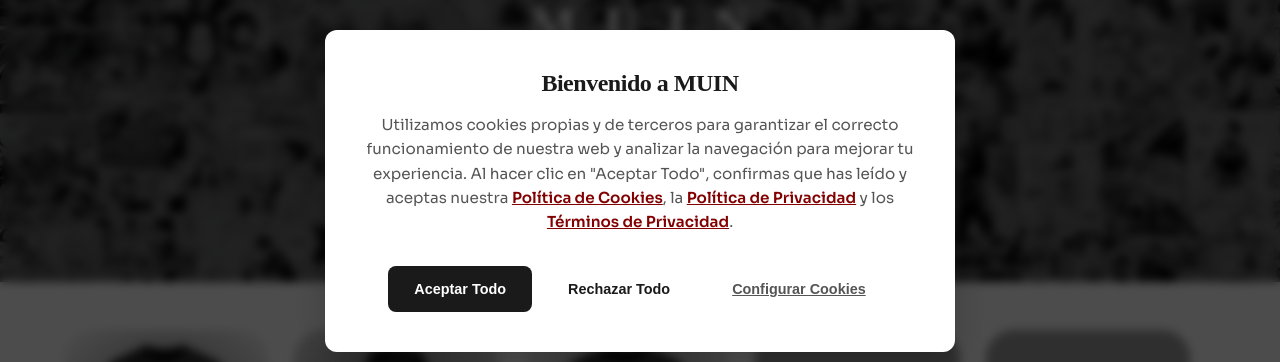
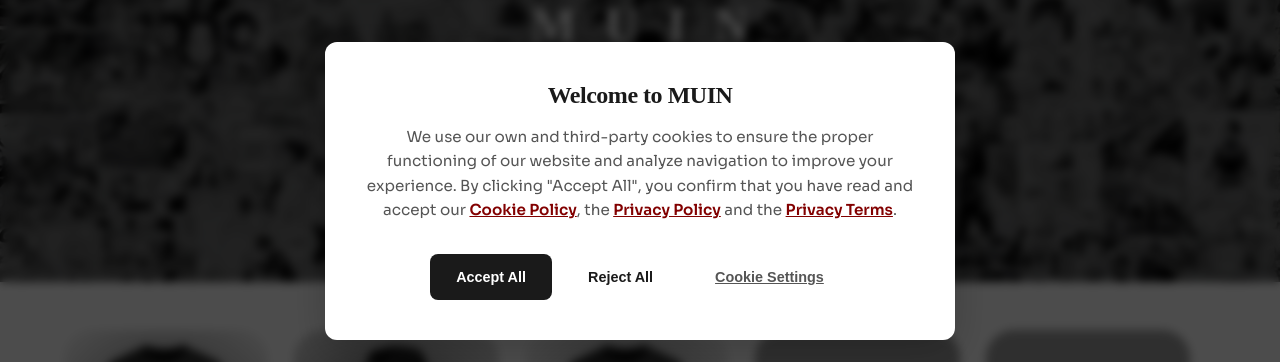
Before and after one commit to Sofi1108/Muin, a React (Vite) app in the folder frontend/: page / in a window 1280 px wide. Shown: the part 209-571 px from the top of the page. Built offline with nearby package versions, Linux system fonts and the light colour scheme; no server answers; grey boxes are pictures that could not be loaded; a web font is replaced by a local one.

Commit message:
feat: add CookieConsent component with configurable tracking preferences and local storage support

```diff
--- a/frontend/src/components/CookieConsent.tsx
+++ b/frontend/src/components/CookieConsent.tsx
@@ -1,10 +1,11 @@
 import React, { useState, useEffect } from 'react';
-import { Link } from 'react-router-dom';
+import { Link, useLocation } from 'react-router-dom';
 import '../styles/cookie-consent.css';
 
 const CookieConsent: React.FC = () => {
   const [isVisible, setIsVisible] = useState(false);
   const [showPreferences, setShowPreferences] = useState(false);
+  const location = useLocation();
   const [preferences, setPreferences] = useState({
     essential: true, // Siempre obligatorias
     analytics: false,
@@ -14,18 +15,20 @@
   useEffect(() => {
     const saved = localStorage.getItem('muin_cookie_consent');
     if (!saved) {
-      setIsVisible(true);
+      if (location.pathname === '/') {
+        setIsVisible(true);
+      }
     } else {
       try {
         const parsed = JSON.parse(saved);
-        if (typeof parsed === 'object') {
+        if (typeof parsed === 'object' && parsed !== null) {
           setPreferences(prev => ({ ...prev, ...parsed }));
         }
       } catch (e) {
         // En caso de que se haya guardado solo un string en la versión anterior
       }
     }
-  }, []);
+  }, [location.pathname]);
 
   const savePreferences = (prefs: any) => {
     localStorage.setItem('muin_cookie_consent', JSON.stringify(prefs));
@@ -58,7 +61,7 @@
   return (
     <>
       {!isVisible && (
-        <button className="cookie-floating-btn" onClick={handleOpenConsent} title="Configurar Cookies">
+        <button className="cookie-floating-btn" onClick={handleOpenConsent} title="Cookie Settings">
           <span className="material-symbols-outlined">cookie</span>
         </button>
       )}
@@ -68,58 +71,58 @@
           <div className="cookie-consent-modal">
             {!showPreferences ? (
               <>
-                <h2>Bienvenido a MUIN</h2>
+                <h2>Welcome to MUIN</h2>
                 <p>
-                  Utilizamos cookies propias y de terceros para garantizar el correcto funcionamiento de nuestra web y analizar la navegación para mejorar tu experiencia. Al hacer clic en "Aceptar Todo", confirmas que has leído y aceptas nuestra <Link to="/cookies-policy">Política de Cookies</Link>, la <Link to="/privacy-policy">Política de Privacidad</Link> y los <Link to="/privacy-terms">Términos de Privacidad</Link>.
+                  We use our own and third-party cookies to ensure the proper functioning of our website and analyze navigation to improve your experience. By clicking "Accept All", you confirm that you have read and accept our <Link to="/cookies-policy">Cookie Policy</Link>, the <Link to="/privacy-policy">Privacy Policy</Link> and the <Link to="/privacy-terms">Privacy Terms</Link>.
                 </p>
                 <div className="cookie-consent-actions">
-                  <button className="btn-accept" onClick={handleAcceptAll}>Aceptar Todo</button>
-                  <button className="btn-reject" onClick={handleRejectAll}>Rechazar Todo</button>
-                  <button className="btn-config" onClick={() => setShowPreferences(true)}>Configurar Cookies</button>
+                  <button className="btn-accept" onClick={handleAcceptAll}>Accept All</button>
+                  <button className="btn-reject" onClick={handleRejectAll}>Reject All</button>
+                  <button className="btn-config" onClick={() => setShowPreferences(true)}>Cookie Settings</button>
                 </div>
               </>
             ) : (
               <>
-                <h2>Configuración de Cookies</h2>
+                <h2>Cookie Settings</h2>
                 <p className="preferences-desc">
-                  Selecciona qué tipo de cookies permites que utilicemos durante tu visita.
+                  Select which types of cookies you allow us to use during your visit.
                 </p>
 
                 <div className="cookie-options">
                   <div className="cookie-option">
                     <div className="cookie-option-header">
-                      <h3>Cookies Esenciales</h3>
+                      <h3>Essential Cookies</h3>
                       <input type="checkbox" checked={true} disabled className="toggle-checkbox" />
                     </div>
-                    <p>Son estrictamente necesarias para que la web funcione correctamente (inicio de sesión, carrito de compra, seguridad). No se pueden desactivar.</p>
+                    <p>These are strictly necessary for the website to function properly (login, shopping cart, security). They cannot be disabled.</p>
                   </div>
 
                   <div className="cookie-option">
                     <div className="cookie-option-header">
-                      <h3>Cookies de Análisis</h3>
+                      <h3>Analytics Cookies</h3>
                       <label className="switch">
                         <input type="checkbox" checked={preferences.analytics} onChange={() => togglePreference('analytics')} />
                         <span className="slider round"></span>
                       </label>
                     </div>
-                    <p>Nos ayudan a entender cómo interactúas con la web (visitas, fuentes de tráfico) para mejorar el rendimiento y la experiencia de usuario.</p>
+                    <p>These help us understand how you interact with the website (visits, traffic sources) to improve performance and user experience.</p>
                   </div>
 
                   <div className="cookie-option">
                     <div className="cookie-option-header">
-                      <h3>Cookies de Marketing</h3>
+                      <h3>Marketing Cookies</h3>
                       <label className="switch">
                         <input type="checkbox" checked={preferences.marketing} onChange={() => togglePreference('marketing')} />
                         <span className="slider round"></span>
                       </label>
                     </div>
-                    <p>Se utilizan para rastrear a los visitantes a través de las webs y mostrar anuncios relevantes para el usuario individual.</p>
+                    <p>These are used to track visitors across websites and display relevant ads for the individual user.</p>
                   </div>
                 </div>
 
                 <div className="cookie-consent-actions prefs-actions">
-                  <button className="btn-save" onClick={handleSavePreferences}>Guardar Preferencias</button>
-                  <button className="btn-back" onClick={() => setShowPreferences(false)}>Volver</button>
+                  <button className="btn-save" onClick={handleSavePreferences}>Save Preferences</button>
+                  <button className="btn-back" onClick={() => setShowPreferences(false)}>Back</button>
                 </div>
               </>
             )}
```
